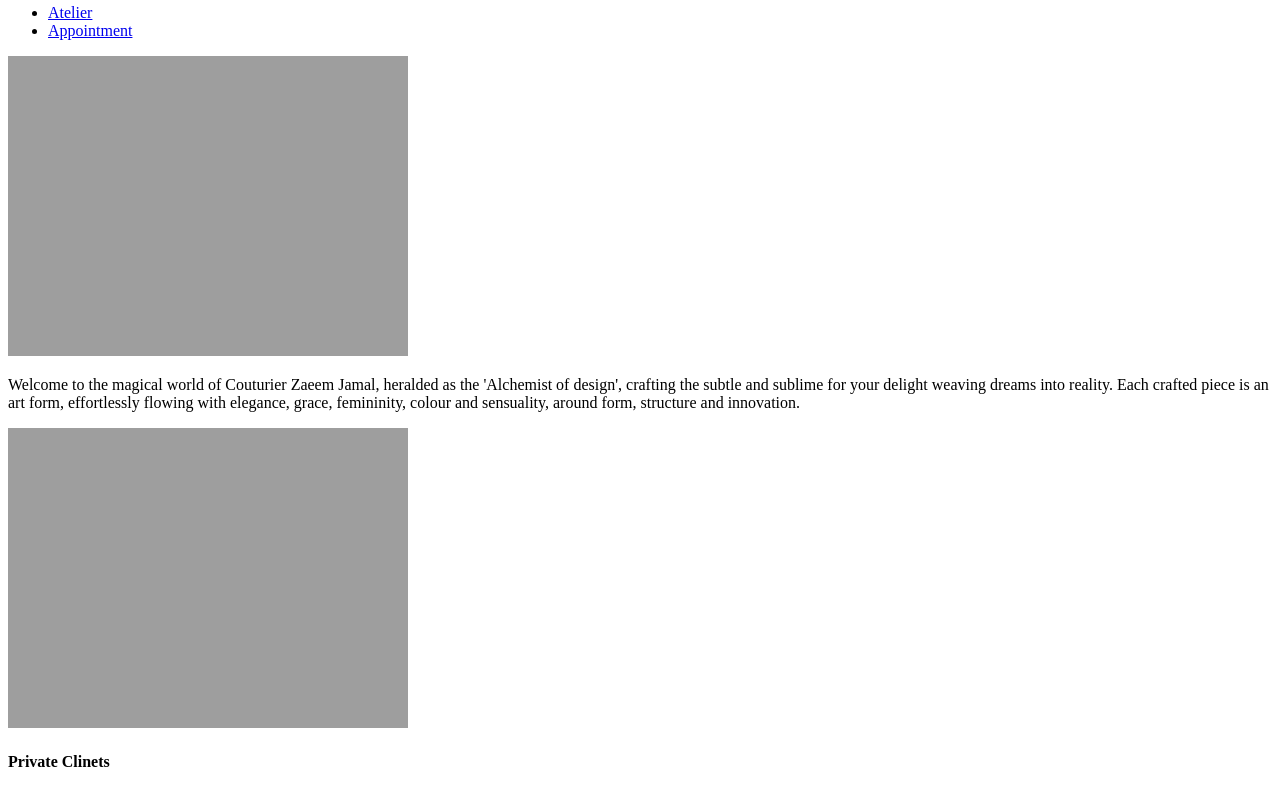
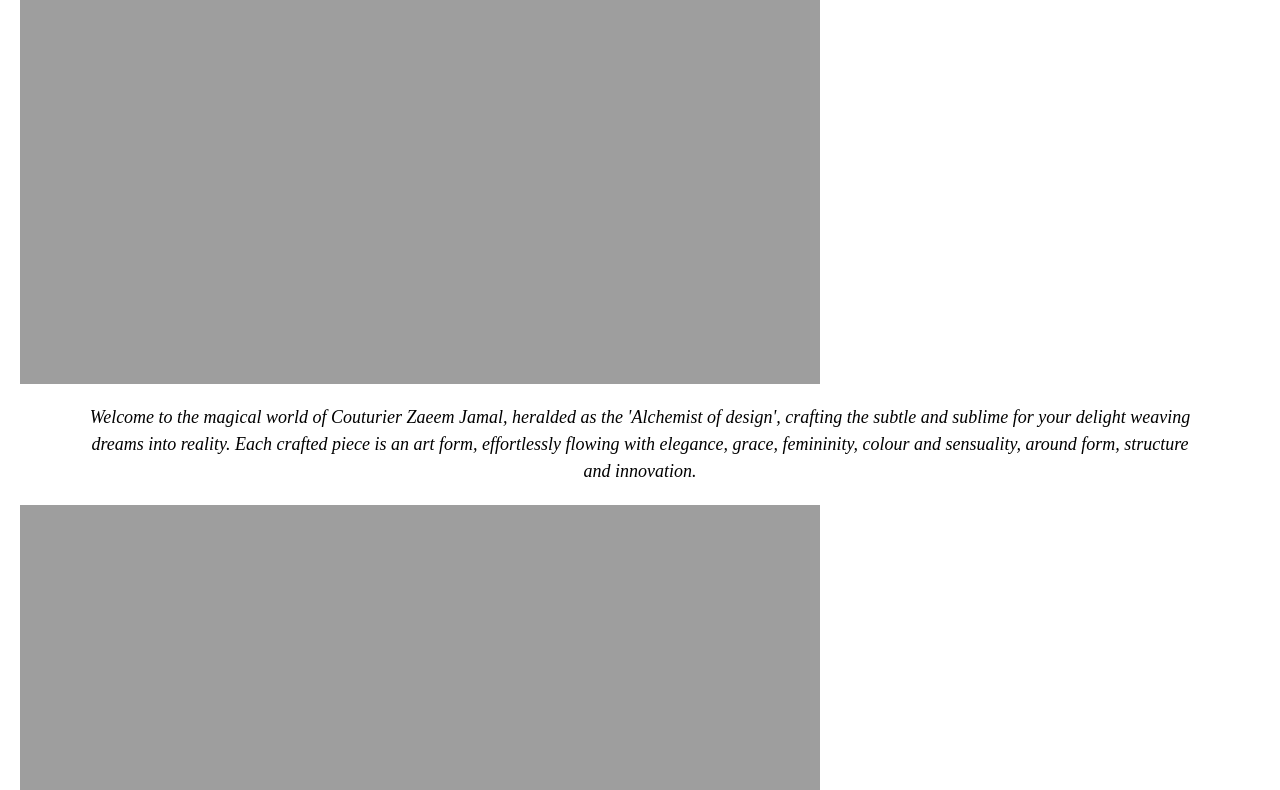
Before and after one commit to bglobal/zjweb, a website: page dist/alchemy.html in a window 1280 px wide. Shown: the part 344-1134 px from the top of the page. Drawn offline with Linux system fonts and the light colour scheme; the site is published under a folder, as on GitHub Pages, so addresses that start at the root find nothing; a web font is replaced by a local one.

Commit message:
style sheet link update

```diff
--- a/dist/alchemy.html
+++ b/dist/alchemy.html
@@ -5,7 +5,7 @@
     <meta charset="UTF-8">
     <meta name="viewport" content="width=device-width, initial-scale=1.0">
     <link rel="stylesheet" href="./assets/css/fontawesone.css">
-    <link href="/dist/style.css" rel="stylesheet">
+    <link href="./style.css" rel="stylesheet">
 
     <title>Title</title>
 
```
Also changed, not shown: dist/appointment.html (+1 -1 lines), dist/atelier.html (+1 -1 lines), dist/couture.html (+1 -1 lines), dist/index.html (+1 -1 lines).
